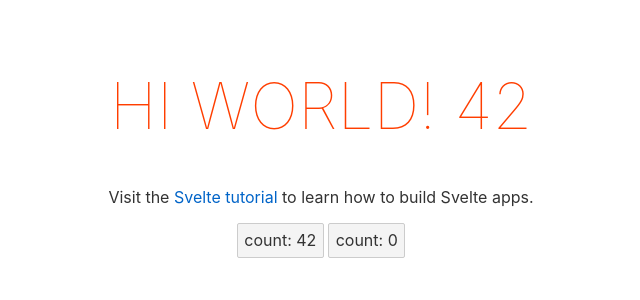
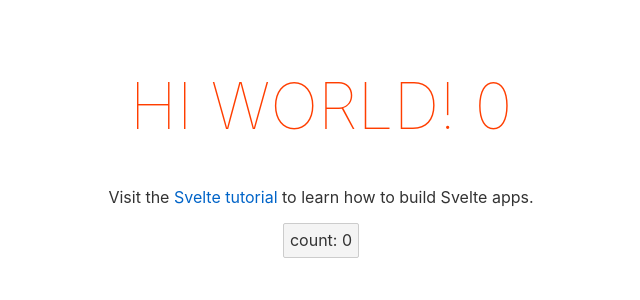
Before and after one commit to nanangbro/Coding_with_Rich_Harris, a Svelte app: page / in a window 1280 px wide. Shown: the top 300 px of the page, without its empty margins (319-959 px from the left). Built offline with nearby package versions, Linux system fonts and the light colour scheme.

Commit message:
Pass Down Callback() (6)

```diff
--- a/src/App.svelte
+++ b/src/App.svelte
@@ -2,14 +2,18 @@
 	import Button from "./Button.svelte"
 	export let name;
 
-	let count;
+	let count = 0;
+
+	const increment = () => {
+		count += 1;
+	};
 </script>
 
 <main>
 	<h1>Hi {name}! {count}</h1>
 	<p>Visit the <a href="https://svelte.dev/tutorial">Svelte tutorial</a> to learn how to build Svelte apps.</p>
-	<Button bind:count />
-	<Button count={0} />
+	<Button {count} {increment} />
+	<!-- <Button count={0} /> -->
 </main>
 
 <style>
--- a/src/Button.svelte
+++ b/src/Button.svelte
@@ -1,9 +1,7 @@
 <script>
-    export let count = 42;
+    export let count;
 
-	const increment = () => {
-		count += 1;
-	};
+	export let increment;
 </script>
 
 <style>
```
